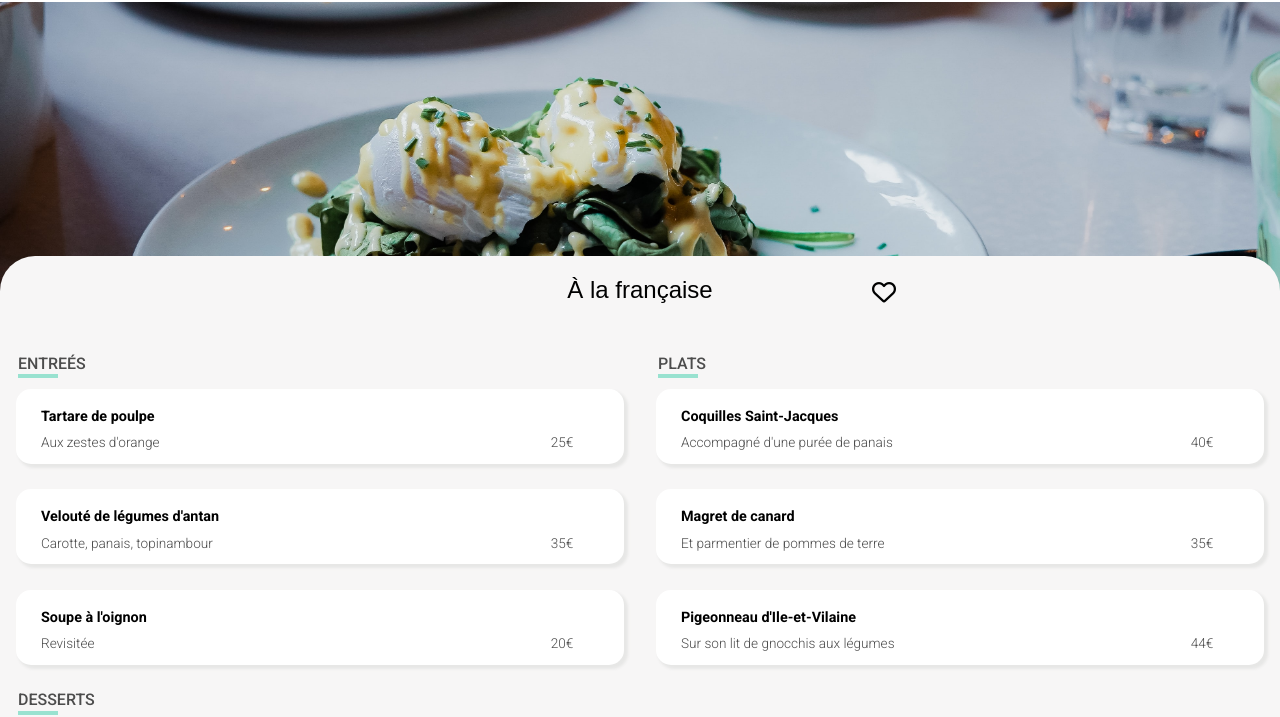
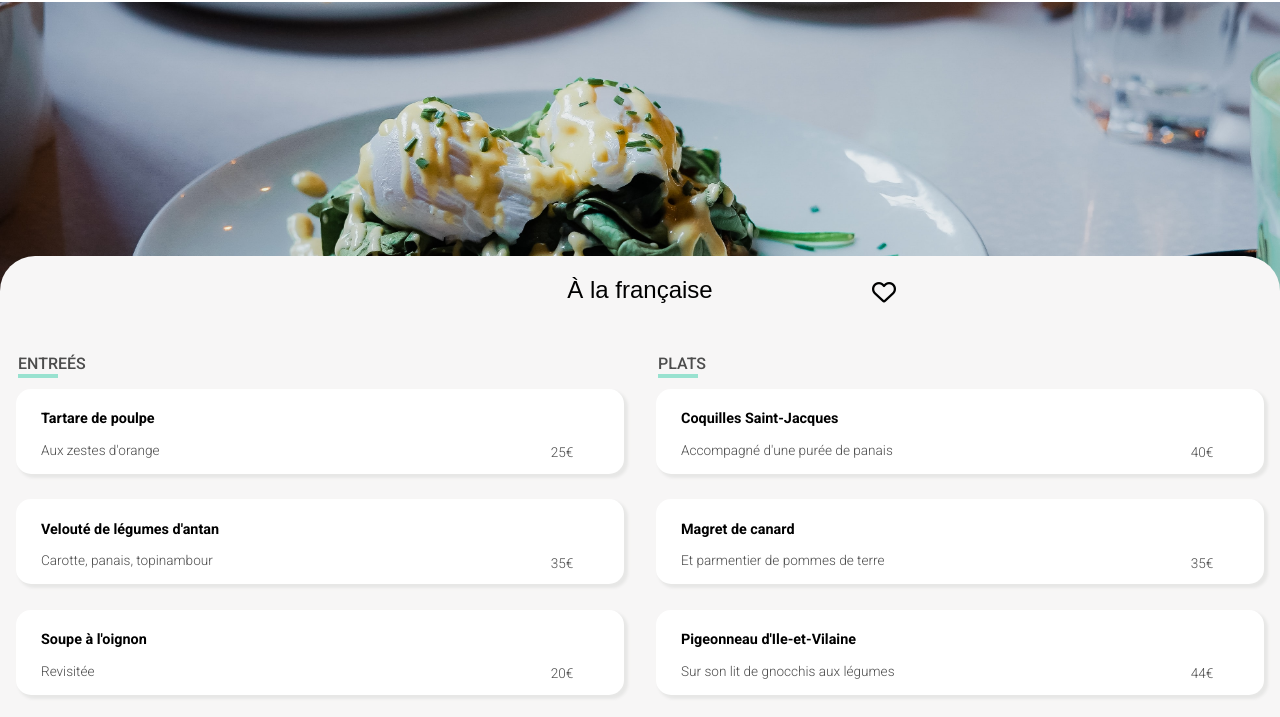
Before and after one commit to Maucoweb/p3_ohmyfood, a website: page alafrançaise.html in a window 1280 px wide. Shown: the part 82-799 px from the top of the page. Drawn offline with nearby package versions, Linux system fonts and the light colour scheme; files that its build step writes are made by us from their sources; a web font is replaced by a local one.

Commit message:
height desktop article

```diff
--- a/sass/layout/main_page.scss
+++ b/sass/layout/main_page.scss
@@ -145,7 +145,7 @@
         overflow: hidden;
         cursor: pointer;
         @include desktop {
-            height: 75px;
+            height: 85px;
         }
     }
 
```
